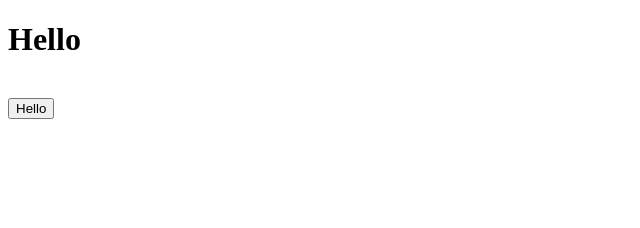
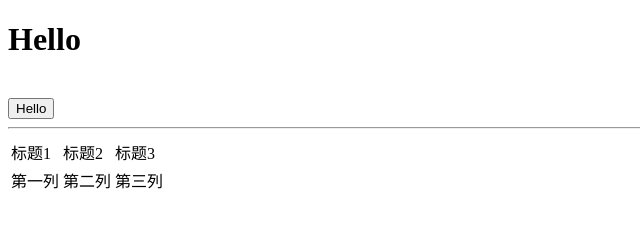
Before and after one commit to gaoweifengmeng/html5, a plain HTML site: page index.html in a window 1280 px wide. Shown: the whole page, without its empty margins (0-640 px from the left). Drawn offline with Linux system fonts and the light colour scheme.

Commit message:
vscode测试提交

```diff
--- a/index.html
+++ b/index.html
@@ -11,6 +11,23 @@
 <body>
     <h1>Hello</h1><br>
     <button>Hello</button>
+    <hr>
+    <table>
+        <thead>
+            <tr>
+                <td>标题1</td>
+                <td>标题2</td>
+                <td>标题3</td>
+            </tr>
+        </thead>
+        <tbody>
+            <tr>
+                <td>第一列</td>
+                <td>第二列</td>
+                <td>第三列</td>
+            </tr>
+        </tbody>
+    </table>
 </body>
 
 </html>
```
